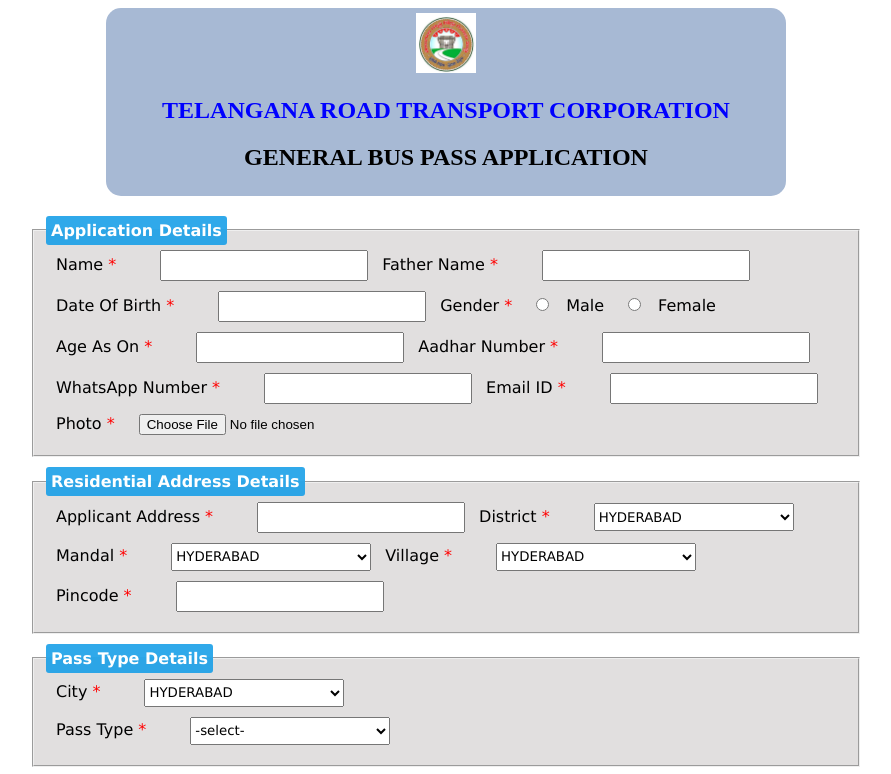
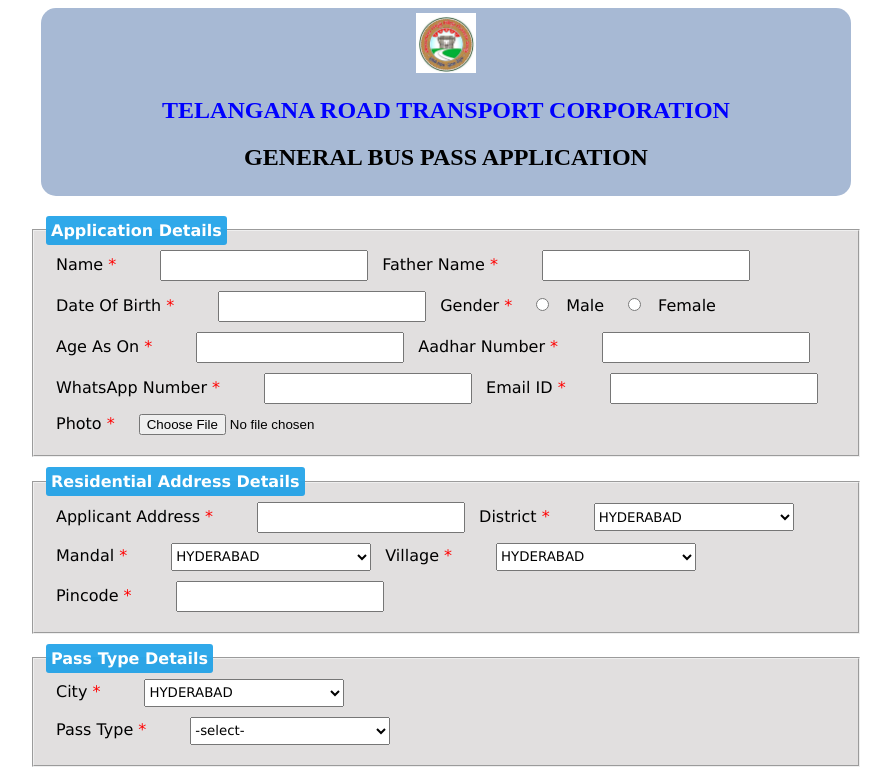
Before and after one commit to Akash-Munaganti/buspassform, a plain HTML site: page index.html in a window 1280 px wide. Shown: the top 774 px of the page, without its empty margins (194-1085 px from the left). Drawn offline with Linux system fonts and the light colour scheme.

Commit message:
Update index.html

```diff
--- a/index.html
+++ b/index.html
@@ -9,7 +9,7 @@
             background-color: rgb(167, 185, 212);
             padding:5px;
             text-align: center;
-            width:53%;
+            width:800px;
             border-radius:15px;
             margin-bottom: 20px;
         }
```
